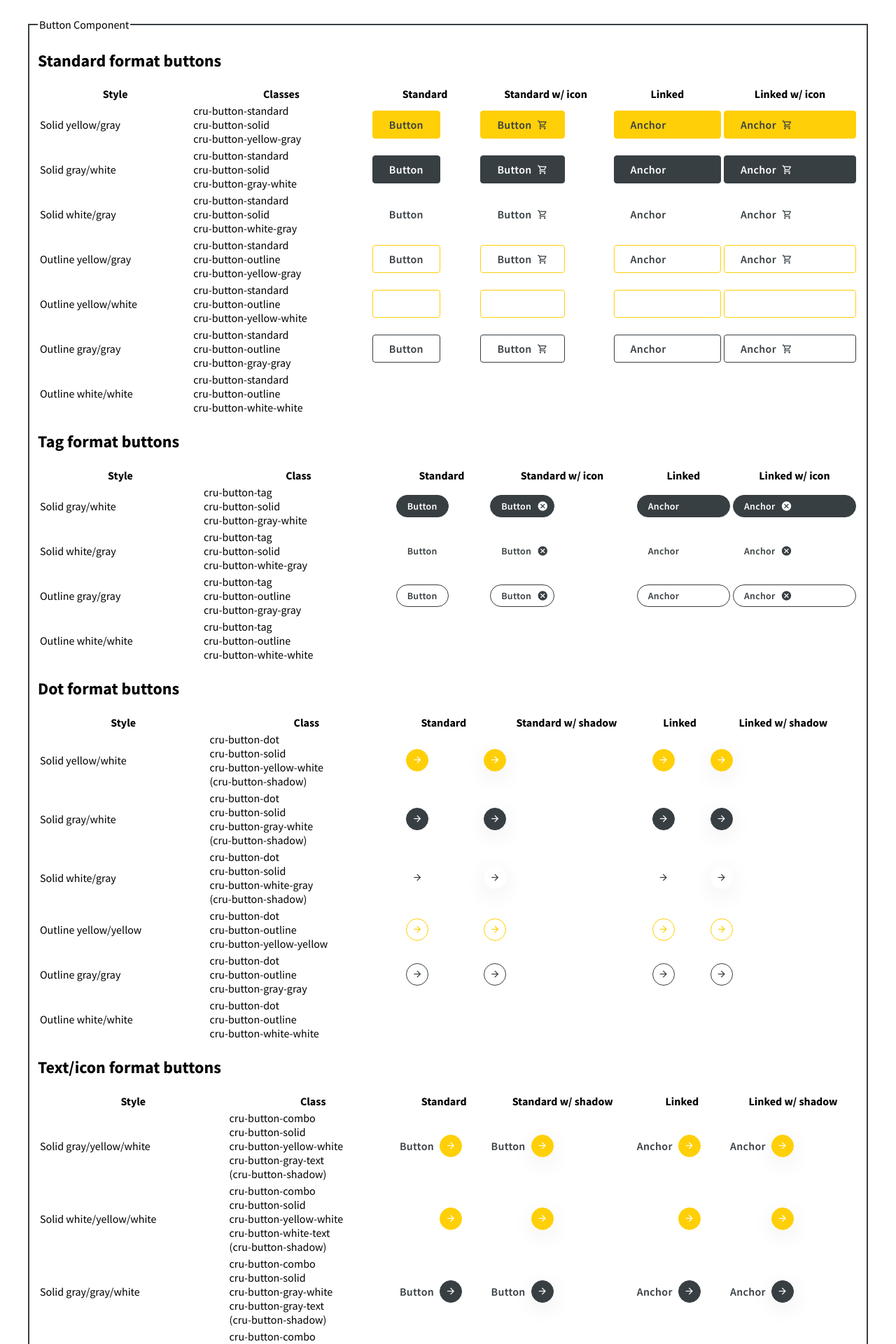
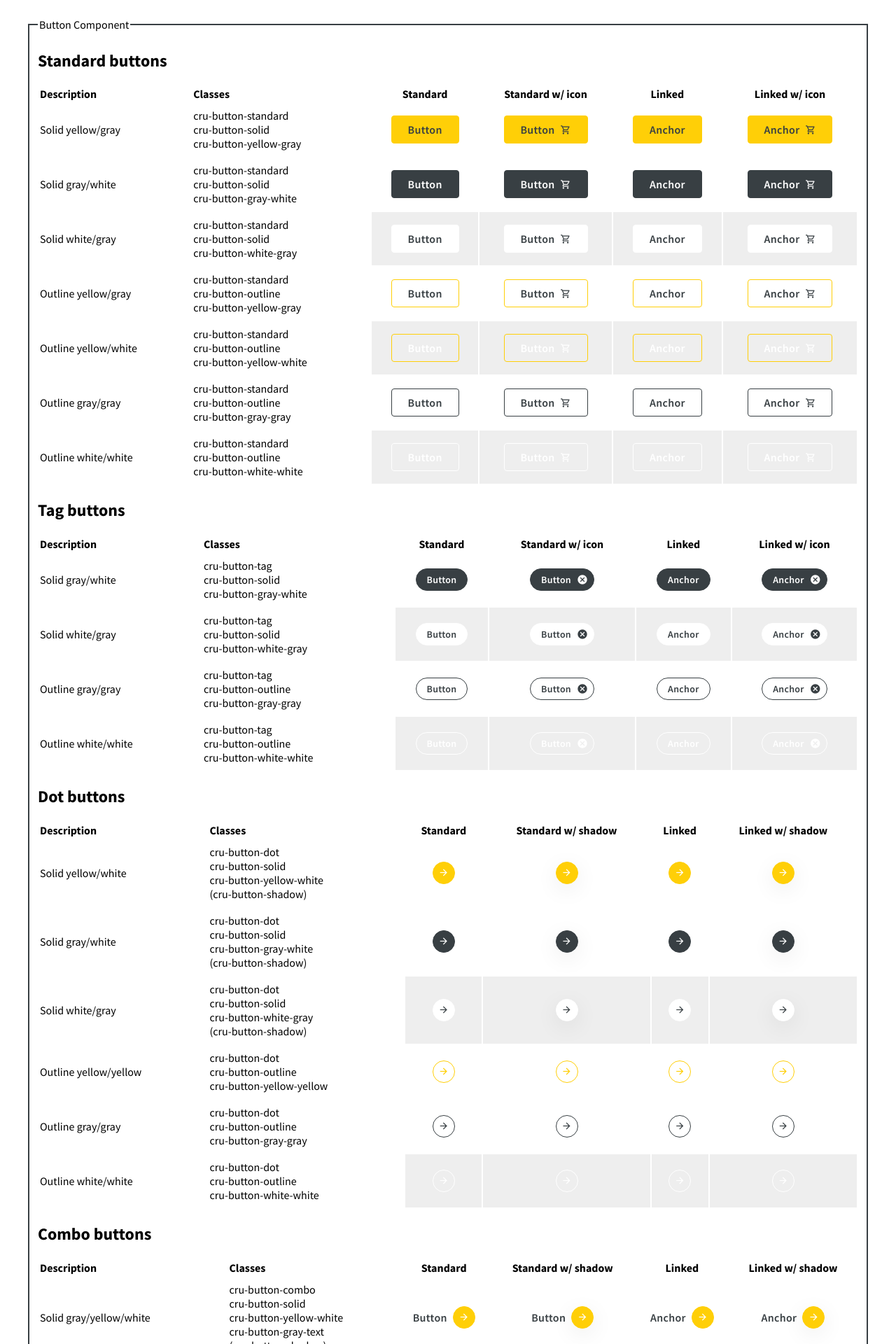
Before and after one commit to CruGlobal/cru-content-designs, a PHP site: page /v0.3/cruorg in a window 1280 px wide. Shown: the top 1920 px of the page at 70% size. Run offline with PHP 8.4, Linux system fonts and the light colour scheme.

Commit message:
Fixing icon position bug and overhauling demo output

```diff
--- a/v0.3/cruorg/components/button/button.php
+++ b/v0.3/cruorg/components/button/button.php
@@ -1,216 +1,112 @@
+<style>
+  fieldset.button-component table { width: 100%; }
+  fieldset.button-component th:nth-child(-n + 2),
+  fieldset.button-component td:nth-child(-n + 2) { text-align: left; }
+  fieldset.button-component td { padding-top: 8px; padding-bottom: 8px; text-align: center; }
+  fieldset.button-component td.silver-bg { background-color: #eee; }
+</style>
+
 <?php
 
-$btn_standard = array(
-  array(
-    'desc'    => 'Solid yellow/gray',
-    'classes' => array('cru-button-standard', 'cru-button-solid', 'cru-button-yellow-gray')
+$buttons = array(
+  'standard' => array(
+    array('solid', 'yellow-gray'),
+    array('solid', 'gray-white'),
+    array('solid', 'white-gray'),
+    array('outline', 'yellow-gray'),
+    array('outline', 'yellow-white'),
+    array('outline', 'gray-gray'),
+    array('outline', 'white-white'),
   ),
-  array(
-    'desc'    => 'Solid gray/white',
-    'classes' => array('cru-button-standard', 'cru-button-solid', 'cru-button-gray-white')
+  'tag' => array(
+    array('solid', 'gray-white'),
+    array('solid', 'white-gray'),
+    array('outline', 'gray-gray'),
+    array('outline', 'white-white'),
   ),
-  array(
-    'desc'    => 'Solid white/gray',
-    'classes' => array('cru-button-standard', 'cru-button-solid', 'cru-button-white-gray')
+  'dot' => array(
+    array('solid', 'yellow-white'),
+    array('solid', 'gray-white'),
+    array('solid', 'white-gray'),
+    array('outline', 'yellow-yellow'),
+    array('outline', 'gray-gray'),
+    array('outline', 'white-white'),
   ),
-  array(
-    'desc'    => 'Outline yellow/gray',
-    'classes' => array('cru-button-standard', 'cru-button-outline', 'cru-button-yellow-gray')
-  ),
-  array(
-    'desc'    => 'Outline yellow/white',
-    'classes' => array('cru-button-standard', 'cru-button-outline', 'cru-button-yellow-white')
-  ),
-  array(
-    'desc'    => 'Outline gray/gray',
-    'classes' => array('cru-button-standard', 'cru-button-outline', 'cru-button-gray-gray')
-  ),
-  array(
-    'desc'    => 'Outline white/white',
-    'classes' => array('cru-button-standard', 'cru-button-outline', 'cru-button-white-white')
+  'combo' => array(
+    array('solid', 'yellow-white', 'gray-text'),
+    array('solid', 'yellow-white', 'white-text'),
+    array('solid', 'gray-white', 'gray-text'),
+    array('solid', 'gray-white', 'white-text'),
+    array('outline', 'yellow-yellow', 'gray-text'),
+    array('outline', 'yellow-yellow', 'white-text'),
+    array('outline', 'gray-gray', 'gray-text'),
+    array('outline', 'white-white', 'white-text'),
   ),
 );
 
-$btn_dot = array(
-  array(
-    'desc'    => 'Solid yellow/white',
-    'classes' => array('cru-button-dot', 'cru-button-solid', 'cru-button-yellow-white'),
-  ),
-  array(
-    'desc'    => 'Solid gray/white',
-    'classes' => array('cru-button-dot', 'cru-button-solid', 'cru-button-gray-white'),
-  ),
-  array(
-    'desc'    => 'Solid white/gray',
-    'classes' => array('cru-button-dot', 'cru-button-solid', 'cru-button-white-gray'),
-  ),
-  array(
-    'desc'    => 'Outline yellow/yellow',
-    'classes' => array('cru-button-dot', 'cru-button-outline', 'cru-button-yellow-yellow'),
-  ),
-  array(
-    'desc'    => 'Outline gray/gray',
-    'classes' => array('cru-button-dot', 'cru-button-outline', 'cru-button-gray-gray'),
-  ),
-  array(
-    'desc'    => 'Outline white/white',
-    'classes' => array('cru-button-dot', 'cru-button-outline', 'cru-button-white-white'),
-  ),
-);
-
-$btn_text_icon = array(
-  array(
-    'desc'    => 'Solid gray/yellow/white',
-    'classes' => array('cru-button-combo', 'cru-button-solid', 'cru-button-yellow-white', 'cru-button-gray-text'),
-  ),
-  array(
-    'desc'    => 'Solid white/yellow/white',
-    'classes' => array('cru-button-combo', 'cru-button-solid', 'cru-button-yellow-white', 'cru-button-white-text'),
-  ),
-  array(
-    'desc'    => 'Solid gray/gray/white',
-    'classes' => array('cru-button-combo', 'cru-button-solid', 'cru-button-gray-white', 'cru-button-gray-text'),
-  ),
-  array(
-    'desc'    => 'Solid white/gray/white',
-    'classes' => array('cru-button-combo', 'cru-button-solid', 'cru-button-gray-white', 'cru-button-white-text'),
-  ),
-  array(
-    'desc'    => 'Outline gray/yellow/yellow',
-    'classes' => array('cru-button-combo', 'cru-button-outline', 'cru-button-yellow-yellow', 'cru-button-gray-text'),
-  ),
-  array(
-    'desc'    => 'Outline white/yellow/yellow',
-    'classes' => array('cru-button-combo', 'cru-button-outline', 'cru-button-yellow-yellow', 'cru-button-white-text'),
-  ),
-  array(
-    'desc'    => 'Outline gray/gray/gray',
-    'classes' => array('cru-button-combo', 'cru-button-outline', 'cru-button-gray-gray', 'cru-button-gray-text'),
-  ),
-  array(
-    'desc'    => 'Outline white/white/white',
-    'classes' => array('cru-button-combo', 'cru-button-outline', 'cru-button-white-white', 'cru-button-white-text'),
-  ),
-);
-
-$btn_tag = array(
-  array(
-    'desc'    => 'Solid gray/white',
-    'classes'  => array('cru-button-tag', 'cru-button-solid', 'cru-button-gray-white'),
-  ),
-  array(
-    'desc'    => 'Solid white/gray',
-    'classes'  => array('cru-button-tag', 'cru-button-solid', 'cru-button-white-gray'),
-  ),
-  array(
-    'desc'    => 'Outline gray/gray',
-    'classes'  => array('cru-button-tag', 'cru-button-outline', 'cru-button-gray-gray'),
-  ),
-  array(
-    'desc'    => 'Outline white/white',
-    'classes'  => array('cru-button-tag', 'cru-button-outline', 'cru-button-white-white'),
-  ),
-);
-
-function button($type, $classes, $icon = '', $shadow = false) {
-  for ($i = 1; $i <= 4; $i++) :
-    $classesString = implode(' ', $classes);
-    $classesString = (($i % 2 == 0) && ($shadow === true) && (in_array('cru-button-solid', $classes))) ? $classesString . ' cru-button-shadow' : $classesString;
-    $element = ($i <= 2) ? 'button' : 'a' ;
-    $btn_txt = ($element == 'button') ? 'Button' : 'Anchor';
+foreach ($buttons as $type => $variation) :
+  $addon = (in_array($type, array('standard', 'tag'))) ? 'icon' : 'shadow';
 ?>
-<td>
-  <div class="button <?= $classesString ?>">
-    <<?= $element ?> class="cmp-button"<?php echo ($element == 'a') ? ' href="#"' : ''; ?>>
-      <?php if ($icon && (in_array($type, ['dot', 'combo']) || ($i%2 == 0))) { ?><span class="cmp-button__icon cmp-button__icon--<?= $icon ?>"></span><?php } ?>
-      <?php if ($type != 'dot') { ?><span class="cmp-button__text"><?= $btn_txt ?></span><?php } ?>
-    </<?= $element ?>>
-  </div>
-</td>
-<?php
-  endfor;
-}
-
-?>
-
-<h2>Standard format buttons</h2>
-<table width="100%">
+<h2><?= ucfirst($type) ?> buttons</h2>
+<table>
   <tr>
-    <th>Style</th>
+    <th>Description</th>
     <th>Classes</th>
     <th>Standard</th>
-    <th>Standard w/ icon</th>
+    <th>Standard w/ <?= $addon ?></th>
     <th>Linked</th>
-    <th>Linked w/ icon</th>
+    <th>Linked w/ <?= $addon ?></th>
   </tr>
-  <?php foreach ($btn_standard as $btn) : ?>
+  <?php
+    foreach ($variation as $attrs) :
+      $desc = ucfirst($attrs[0]) . ' ';
+      $desc .= (isset($attrs[2])) ? substr($attrs[2], 0, strpos($attrs[2], '-')) . '/' : '';
+      $desc .= str_replace('-', '/', $attrs[1]);
+
+      $shadow = in_array($type, array('dot', 'combo')) && in_array('solid', $attrs);
+
+      $classes_list = 'cru-button-' . $type . '<br />cru-button-' . implode('<br />cru-button-', $attrs);
+      $classes_list .= ($shadow) ? '<br />(cru-button-shadow)' : '';
+      $classes_attr = 'cru-button-' . $type . ' cru-button-' . implode(' cru-button-', $attrs);
+
+      $col_class = (
+        (strpos($attrs[1], 'white') === 0) ||
+        (($attrs[0] === 'outline') && (strpos($attrs[1], '-white') > 0)) ||
+        (isset($attrs[2]) && (strpos($attrs[2], 'white') === 0))
+      ) ? 'silver-bg' : '';
+
+      switch ($type) {
+        case 'standard' :
+          $btn_icon = 'shopping_cart';
+          break;
+        case 'tag' :
+          $btn_icon = 'cancel';
+          break;
+        default :
+          $btn_icon = 'arrow_forward';
+      }
+  ?>
   <tr>
-    <td><?= $btn['desc'] ?></td>
-    <td><?= implode('<br />', $btn['classes']) ?></td>
-    <?php button('standard', $btn['classes'], 'shopping_cart'); ?>
+    <td><?= $desc ?></td>
+    <td><?= $classes_list ?></td>
+    <?php
+      for ($i = 1; $i <= 4; $i++) :
+        $element = ($i <= 2) ? 'button' : 'a' ;
+        $btn_txt = ($element == 'button') ? 'Button' : 'Anchor';
+
+        $classes_string = (($i % 2 == 0) && $shadow) ? $classes_attr . ' cru-button-shadow' : $classes_attr;
+    ?>
+      <td class="<?= $col_class ?>">
+        <div class="button <?= $classes_string ?>">
+          <<?= $element ?> class="cmp-button"<?php echo ($element === 'a') ? ' href="#"' : ''; ?>>
+            <?php if ($btn_icon && (in_array($type, ['dot', 'combo']) || ($i%2 == 0))) { ?><span class="cmp-button__icon cmp-button__icon--<?= $btn_icon ?>"></span><?php } ?>
+            <?php if ($type !== 'dot') { ?><span class="cmp-button__text"><?= $btn_txt ?></span><?php } ?>
+          </<?= $element ?>>
+        </div>
+      </td>
+    <?php endfor; ?>
   </tr>
   <?php endforeach; ?>
 </table>
-
-<h2>Tag format buttons</h2>
-<table width="100%">
-  <tr>
-    <th>Style</th>
-    <th>Class</th>
-    <th>Standard</th>
-    <th>Standard w/ icon</th>
-    <th>Linked</th>
-    <th>Linked w/ icon</th>
-  </tr>
-  <?php foreach ($btn_tag as $btn) : ?>
-  <tr>
-    <td><?= $btn['desc'] ?></td>
-    <td><?= implode('<br />', $btn['classes']) ?></td>
-    <?php button('standard', $btn['classes'], 'cancel'); ?>
-  </tr>
-  <?php endforeach; ?>
-</table>
-
-<h2>Dot format buttons</h2>
-<table width="100%">
-  <tr>
-    <th>Style</th>
-    <th>Class</th>
-    <th>Standard</th>
-    <th>Standard w/ shadow</th>
-    <th>Linked</th>
-    <th>Linked w/ shadow</th>
-  </tr>
-  <?php foreach ($btn_dot as $btn) : ?>
-  <tr>
-    <td><?= $btn['desc'] ?></td>
-    <td><?php
-      echo implode('<br />', $btn['classes']);
-      if (in_array('cru-button-solid', $btn['classes'])) { echo '<br />(cru-button-shadow)'; }
-    ?></td>
-    <?php button('dot', $btn['classes'], 'arrow_forward', true); ?>
-  </tr>
-  <?php endforeach; ?>
-</table>
-
-<h2>Text/icon format buttons</h2>
-<table width="100%">
-  <tr>
-    <th>Style</th>
-    <th>Class</th>
-    <th>Standard</th>
-    <th>Standard w/ shadow</th>
-    <th>Linked</th>
-    <th>Linked w/ shadow</th>
-  </tr>
-  <?php foreach ($btn_text_icon as $btn) : ?>
-  <tr>
-    <td><?= $btn['desc'] ?></td>
-    <td><?php
-      echo implode('<br />', $btn['classes']);
-      if (in_array('cru-button-solid', $btn['classes'])) { echo '<br />(cru-button-shadow)'; }
-    ?></td>
-    <?php button('combo', $btn['classes'], 'arrow_forward', true); ?>
-  </tr>
-  <?php endforeach; ?>
-</table>
+<?php
+endforeach;
--- a/v0.3/cruorg/components/button/button.scss
+++ b/v0.3/cruorg/components/button/button.scss
@@ -10,7 +10,7 @@
 
 /* Button styles */
 .cmp-button {
-  display: flex;
+  display: $cru-btn-display;
   font-family: $cru-btn-font-family;
   font-weight: $cru-btn-font-weight;
   text-align: $cru-btn-text-align;
@@ -18,12 +18,6 @@
   letter-spacing: $cru-btn-letter-spacing;
   text-decoration: $cru-btn-text-decoration;
   transition: $cru-btn-transition;
-  &__icon {
-    order: 2;
-  }
-  &__text {
-    order: 1;
-  }
   &:focus {
     outline: $cru-btn-outline-active-focus;
   }
@@ -163,6 +157,7 @@
 .cru-button-combo {
   .cmp-button__icon {
     margin-left: 8px;
+    float: right;
   }
 }
 
--- a/v0.3/cruorg/index.php
+++ b/v0.3/cruorg/index.php
@@ -73,7 +73,7 @@
 
       foreach ($components as $component) {
       ?>
-      <fieldset>
+      <fieldset class="<?= $component ?>-component">
         <legend><?= $component; ?> component</legend>
         <?php include "components/$component/$component.php"; ?>
       </fieldset>
--- a/v0.3/cruorg/styles.css
+++ b/v0.3/cruorg/styles.css
@@ -4,7 +4,7 @@
 /* Breadcrumb styles */
 /* Button styles */
 .cmp-button {
-  display: flex;
+  display: inline-block;
   font-family: "Source Sans Pro", sans-serif;
   font-weight: 600;
   text-align: center;
@@ -12,10 +12,6 @@
   letter-spacing: 0.02em;
   text-decoration: none;
   transition: color 0.15s ease-in-out, background-color 0.15s ease-in-out, border-color 0.15s ease-in-out; }
-  .cmp-button__icon {
-    order: 2; }
-  .cmp-button__text {
-    order: 1; }
   .cmp-button:focus {
     outline: none; }
 
@@ -130,7 +126,8 @@
 .cru-button-standard .cmp-button__icon,
 .cru-button-tag .cmp-button__icon,
 .cru-button-combo .cmp-button__icon {
-  margin-left: 8px; }
+  margin-left: 8px;
+  float: right; }
 
 .cru-button-standard.cru-button-solid.cru-button-yellow-gray .cmp-button {
   color: #383F43;
```
Also changed, not shown: v0.3/cruorg/components/button/button.css (+3 -6 lines).
